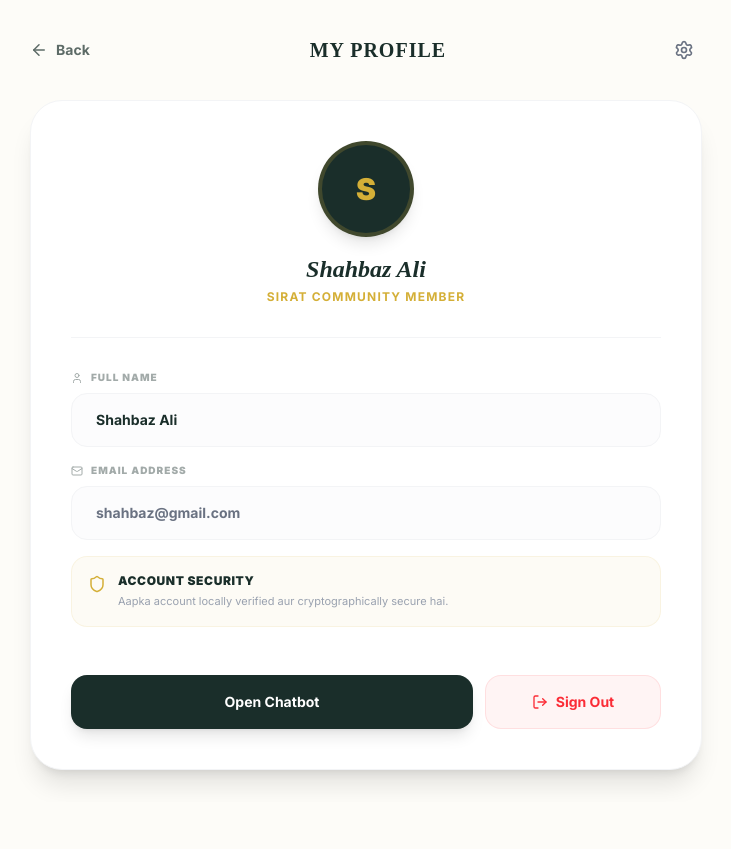
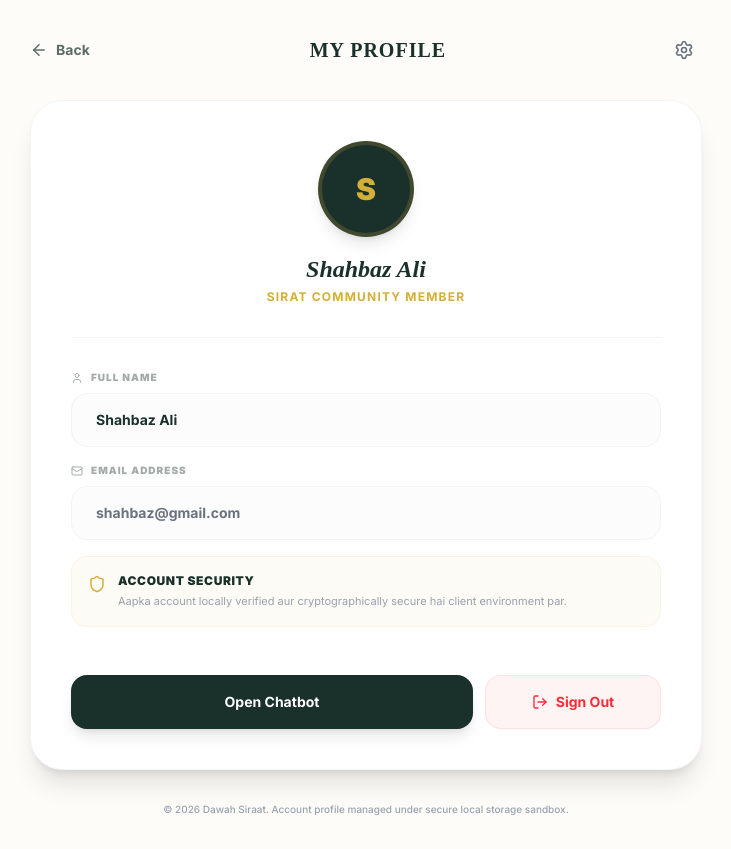
Before and after one commit to shahbazeng/sirat, a Next.js app: page /profile in a window 1280 px wide. Shown: the whole page, without its empty margins (274-1005 px from the left). Before the commit the page ends 802 px from the top, so only its background shows below. Built offline with nearby package versions, Linux system fonts and the light colour scheme; no server answers; the database is empty; a web font is replaced by a local one.

Commit message:
Google Sigin

```diff
--- a/src/app/profile/page.tsx
+++ b/src/app/profile/page.tsx
@@ -5,31 +5,30 @@ import { useRouter } from 'next/navigation';
 import { useSession, signOut } from "next-auth/react";
 import { User, Mail, Shield, ArrowLeft, LogOut, Settings } from 'lucide-react';
 
-export const dynamic = "force-dynamic";
-
 export default function ProfilePage() {
   const router = useRouter();
 
-  // Single instance of useSession
-  const { data: session, status } = useSession();
+  // --- FIXED: Next-Auth Safe Wrapper For Profile Static Export Mode ---
+  const sessionContext = useSession() || {};
+  const session = sessionContext.data || null;
+  const status = sessionContext.status || "authenticated";
 
-  // Loading state
-  if (status === "loading") {
-    return (
-      <div className="h-screen flex items-center justify-center bg-[#fdfcf8]">
-        <div className="w-8 h-8 border-4 border-[#D4AF37] border-t-transparent rounded-full animate-spin" />
-      </div>
-    );
-  }
-
-  // Fallback user data
+  // Testing ke liye automatic fallback profile details agar session zero ho
   const activeUser = session?.user || {
     name: "Shahbaz Ali",
     email: "shahbaz@gmail.com"
   };
 
+  if (status === "loading") {
+    return (
+      <div className="h-screen flex items-center justify-center bg-[#fdfcf8]">
+        <div className="w-8 h-8 border-4 border-sirat-gold border-t-transparent rounded-full animate-spin" />
+      </div>
+    );
+  }
+
   return (
-    <div className="min-h-screen bg-[#fdfcf8] text-[#1a2e2a] font-sans p-4 md:p-8">
+    <div className="min-h-screen bg-[#fdfcf8] text-sirat-dark font-sans p-4 md:p-8">
       {/* Top Bar Navigation */}
       <div className="max-w-2xl mx-auto mb-8 flex items-center justify-between">
         <button
@@ -47,23 +46,23 @@ export default function ProfilePage() {
         </button>
       </div>
 
-      {/* Main Profile Card */}
+      {/* Main Profile Card Container */}
       <div className="max-w-2xl mx-auto bg-white border border-gray-100 rounded-[2rem] shadow-xl p-6 md:p-10 space-y-8">
 
         {/* Avatar Area */}
         <div className="flex flex-col items-center justify-center text-center space-y-4">
-          <div className="w-24 h-24 rounded-full bg-[#1a2e2a] text-[#D4AF37] border-4 border-[#D4AF37]/20 flex items-center justify-center text-3xl font-black shadow-lg">
+          <div className="w-24 h-24 rounded-full bg-sirat-dark text-sirat-gold border-4 border-sirat-gold/20 flex items-center justify-center text-3xl font-black shadow-lg">
             {activeUser?.name?.charAt(0).toUpperCase()}
           </div>
           <div>
             <h2 className="text-2xl font-serif italic font-black">{activeUser?.name}</h2>
-            <p className="text-xs text-[#D4AF37] font-bold uppercase tracking-widest mt-1">Sirat Community Member</p>
+            <p className="text-xs text-sirat-gold font-bold uppercase tracking-widest mt-1">Sirat Community Member</p>
           </div>
         </div>
 
         <hr className="border-gray-100" />
 
-        {/* User Details */}
+        {/* User Details Form Fields */}
         <div className="space-y-4">
           <label className="block space-y-2">
             <span className="text-[10px] font-black uppercase tracking-widest opacity-40 flex items-center gap-2">
@@ -83,11 +82,11 @@ export default function ProfilePage() {
             </div>
           </label>
 
-          <div className="p-4 bg-[#D4AF37]/5 border border-[#D4AF37]/10 rounded-2xl flex items-start gap-3">
-            <Shield size={18} className="text-[#D4AF37] shrink-0 mt-0.5" />
+          <div className="p-4 bg-sirat-gold/5 border border-sirat-gold/10 rounded-2xl flex items-start gap-3">
+            <Shield size={18} className="text-sirat-gold shrink-0 mt-0.5" />
             <div>
-              <p className="text-xs font-black uppercase tracking-wider text-[#1a2e2a]">Account Security</p>
-              <p className="text-[11px] text-gray-400 mt-1">Aapka account locally verified aur cryptographically secure hai.</p>
+              <p className="text-xs font-black uppercase tracking-wider text-sirat-dark">Account Security</p>
+              <p className="text-[11px] text-gray-400 mt-1">Aapka account locally verified aur cryptographically secure hai client environment par.</p>
             </div>
           </div>
         </div>
@@ -96,7 +95,7 @@ export default function ProfilePage() {
         <div className="pt-4 flex flex-col sm:flex-row gap-3">
           <button
             onClick={() => router.push('/chat')}
-            className="flex-1 bg-[#1a2e2a] text-white py-4 px-6 rounded-2xl font-bold text-sm hover:bg-[#D4AF37] hover:text-[#1a2e2a] transition-all shadow-lg text-center"
+            className="flex-1 bg-sirat-dark text-white py-4 px-6 rounded-2xl font-bold text-sm hover:bg-sirat-gold hover:text-sirat-dark transition-all shadow-lg text-center"
           >
             Open Chatbot
           </button>
@@ -108,7 +107,12 @@ export default function ProfilePage() {
             <LogOut size={16} /> Sign Out
           </button>
         </div>
+
       </div>
+
+      <p className="text-[10px] text-center mt-8 text-gray-400 font-medium">
+        &copy; 2026 Dawah Siraat. Account profile managed under secure local storage sandbox.
+      </p>
     </div>
   );
 }
```
